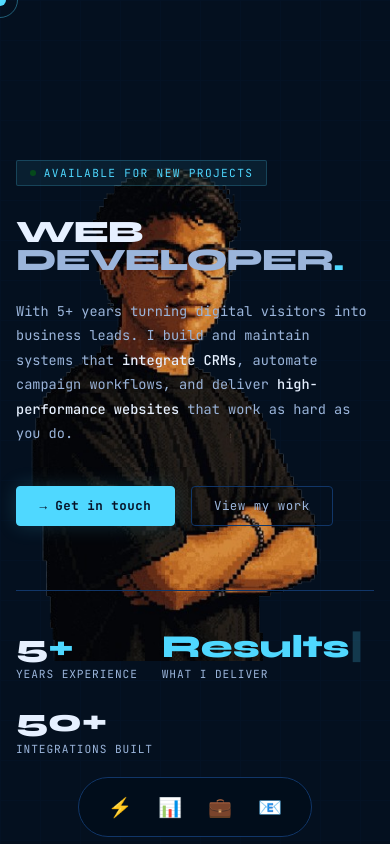
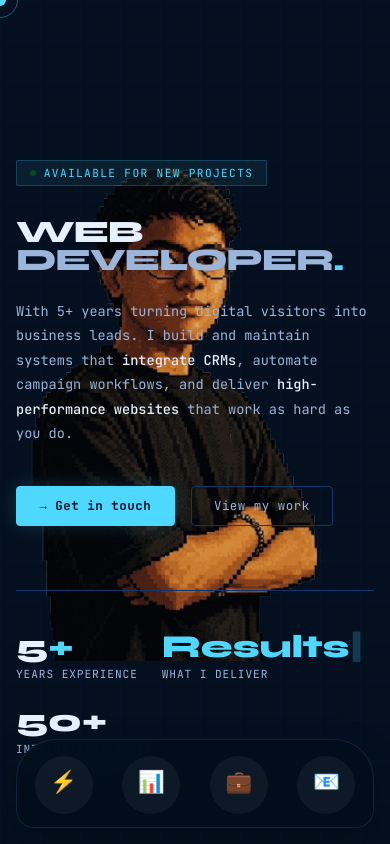
Before and after one commit to ikmalshahzan/personal-site, a React (Vite) app: page / in a window 390 px wide. Shown: the top 844 px of the page. Built offline with nearby package versions, Linux system fonts and the light colour scheme.

Commit message:
update mobile menu

```diff
--- a/src/components/Nav.jsx
+++ b/src/components/Nav.jsx
@@ -1,4 +1,16 @@
+import { useState } from 'react';
+import { motion } from 'framer-motion';
+
+const dockItems = [
+  { href: '#expertise', icon: '⚡', label: 'Expertise' },
+  { href: '#skills', icon: '📊', label: 'Skills' },
+  { href: '#experience', icon: '💼', label: 'Experience' },
+  { href: '#contact', icon: '📧', label: 'Contact' },
+];
+
 export default function Nav() {
+  const [activeIndex, setActiveIndex] = useState(null);
+
   return (
     <>
       <nav className="desktop-nav">
@@ -10,12 +22,30 @@ export default function Nav() {
           <a href="#contact">Contact</a>
         </div>
       </nav>
-      <nav className="mobile-nav">
-        <a href="#expertise">⚡</a>
-        <a href="#skills">📊</a>
-        <a href="#experience">💼</a>
-        <a href="#contact">📧</a>
-      </nav>
+
+      <div className="mobile-dock">
+        <div className="dock-panel">
+          {dockItems.map((item, index) => (
+            <motion.a
+              key={item.href}
+              href={item.href}
+              className={`dock-item ${activeIndex === index ? 'active' : ''}`}
+              onMouseEnter={() => setActiveIndex(index)}
+              onMouseLeave={() => setActiveIndex(null)}
+              onFocus={() => setActiveIndex(index)}
+              onBlur={() => setActiveIndex(null)}
+              animate={{
+                scale: activeIndex === index ? 1.25 : 1,
+                y: activeIndex === index ? -6 : 0,
+              }}
+              transition={{ type: 'spring', stiffness: 220, damping: 20 }}
+            >
+              <span className="dock-icon">{item.icon}</span>
+              <span className="dock-label">{item.label}</span>
+            </motion.a>
+          ))}
+        </div>
+      </div>
     </>
   );
 }
--- a/src/index.css
+++ b/src/index.css
@@ -587,29 +587,78 @@ footer span { color: var(--green); }
   .hero-stats { gap: 1.5rem; }
 
   .desktop-nav { display: none; }
-  .mobile-nav {
+  .mobile-dock {
     display: flex;
     position: fixed;
-    bottom: -90%;
+    bottom: 0;
     left: 0;
     right: 0;
-    height: 60px;
+    justify-content: center;
+    padding: 0 1rem 1rem;
+    z-index: 100;
+    pointer-events: none;
+  }
+
+  .dock-panel {
+    pointer-events: auto;
+    display: flex;
+    justify-content: space-between;
+    align-items: flex-end;
+    width: min(100%, 440px);
+    min-height: 86px;
+    padding: 1rem 1.1rem 0.8rem;
     background: rgba(2,14,28,0.95);
-    backdrop-filter: blur(16px);
-    border-top: 1px solid var(--border);
-    justify-content: space-around;
+    backdrop-filter: blur(20px);
+    border: 1px solid rgba(79,216,255,0.12);
+    border-radius: 40px 40px 18px 18px;
+    box-shadow: 0 18px 40px rgba(0, 0, 0, 0.22);
+  }
+
+  .dock-item {
+    position: relative;
+    display: flex;
+    flex-direction: column;
     align-items: center;
-    z-index: 100;
+    justify-content: flex-end;
+    width: 58px;
+    height: 58px;
+    border-radius: 999px;
+    text-decoration: none;
+    color: var(--text-muted);
+    background: rgba(255, 255, 255, 0.05);
+    transition: color 0.2s, background 0.2s;
+    overflow: visible;
   }
-  .mobile-nav a {
-    color: var(--text-muted);
-    text-decoration: none;
-    font-size: 1.2rem;
-    transition: color 0.2s;
+
+  .dock-item:hover,
+  .dock-item.active {
+    color: var(--green);
+    background: rgba(79, 216, 255, 0.14);
   }
-  .mobile-nav a:hover { color: var(--green); }
 
-  body { padding-bottom: 60px; }
+  .dock-icon {
+    font-size: 1.35rem;
+    line-height: 1;
+  }
+
+  .dock-label {
+    margin-top: 0.45rem;
+    font-size: 0.65rem;
+    opacity: 0;
+    transform: translateY(6px);
+    transition: opacity 0.18s ease, transform 0.18s ease;
+    white-space: nowrap;
+    color: var(--text);
+    letter-spacing: 0.06em;
+  }
+
+  .dock-item.active .dock-label,
+  .dock-item:hover .dock-label {
+    opacity: 1;
+    transform: translateY(0);
+  }
+
+  body { padding-bottom: 128px; }
 
   .skills-loop {
     height: 300px;
```
